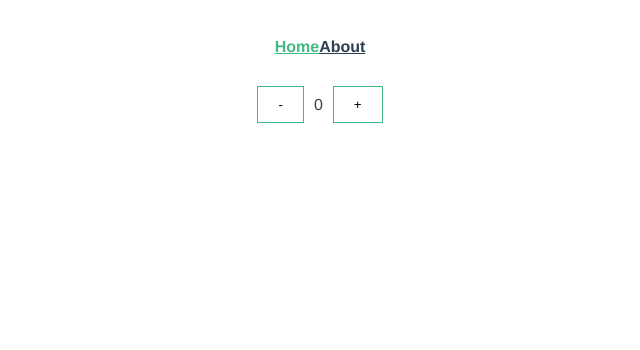
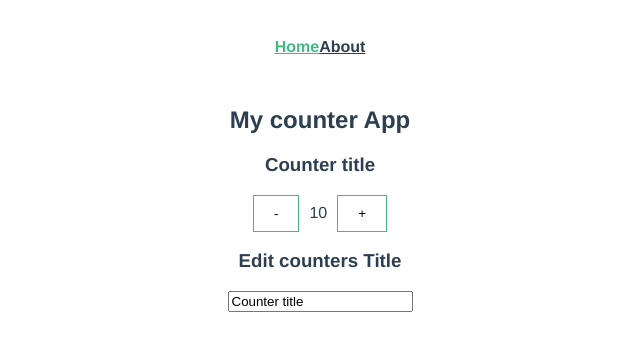
Before and after one commit to Jgatzwow/vue-prac, a Vue app: page / in a window 1280 px wide. Shown: the top 350 px of the page, without its empty margins (320-960 px from the left). Built offline with nearby package versions, Linux system fonts and the light colour scheme.

Commit message:
studied some basic example of using refs reactive objects and nonreactive data

```diff
--- a/src/views/HomeView.vue
+++ b/src/views/HomeView.vue
@@ -1,25 +1,39 @@
 <template>
   <div class="home">
+    <h2>{{appTitle}}</h2>
+    <h3>{{ counterData.title }}</h3>
     <div class="wrapper">
       <button @click="decreaseCounter" class="btn">-</button>
-      <span class="counter">{{ counter }}</span>
+      <span class="counter">{{ counterData.count }}</span>
       <button @click="increaseCounter" class="btn">+</button>
+    </div>
+    <div class="edit">
+      <h3> Edit counters Title</h3>
+      <input type="text" v-model="counterData.title ">
     </div>
   </div>
 </template>
 
 <script setup>
 
-import {ref} from "vue";
+import {reactive} from "vue";
 
-const counter = ref(0)
+/*const counter = ref(0)
+const counterTitle = ref('tle')*/
+
+const appTitle = 'My counter App'
+
+const counterData = reactive({
+  count: 10,
+  title: 'Counter title'
+})
 
 const increaseCounter = () => {
-  counter.value++
+  counterData.count++
 }
 
 const decreaseCounter = () => {
-  counter.value--
+  counterData.count--
 }
 
 </script>
```
